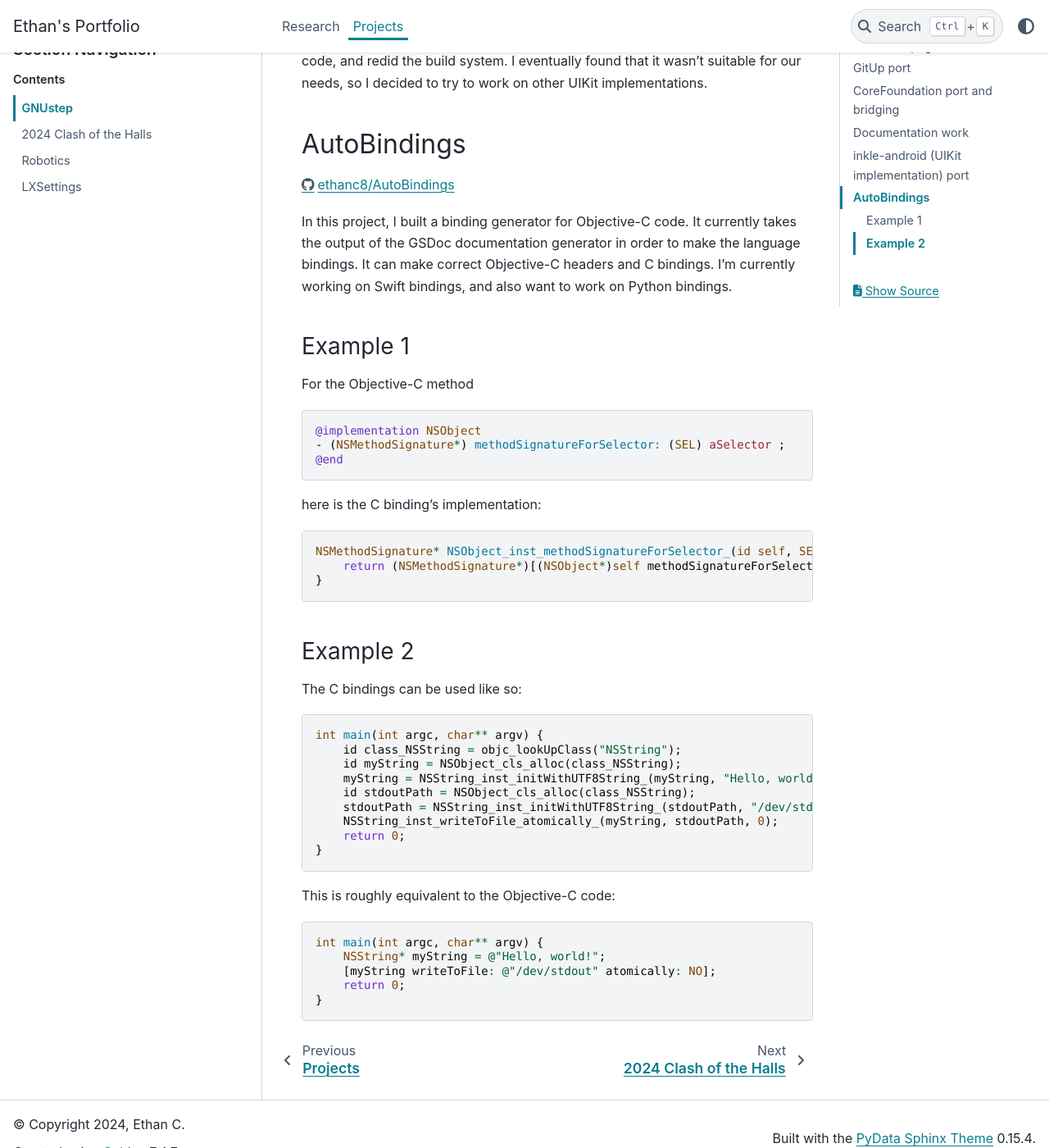
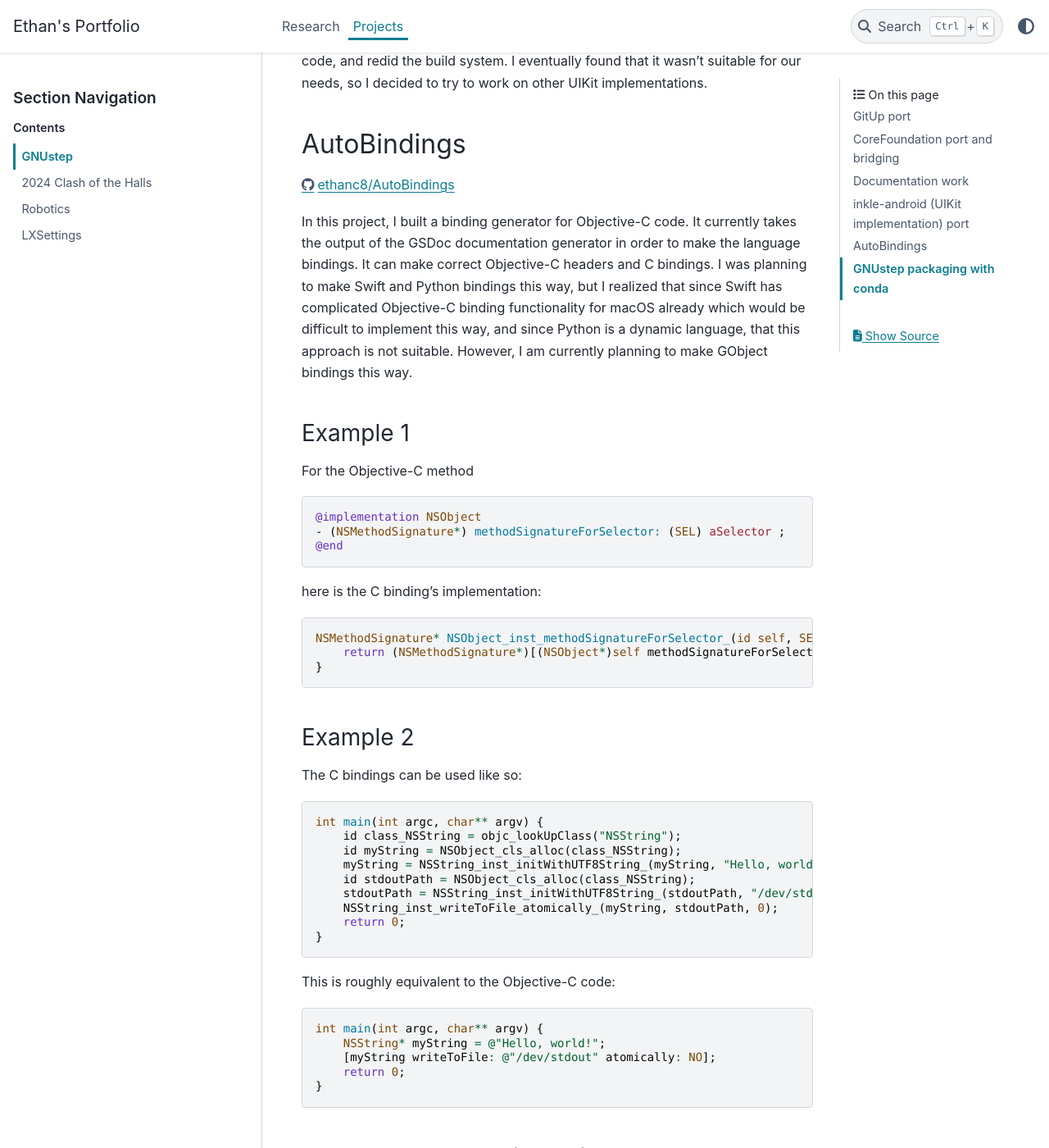
Before and after one commit to ethanc8/Portfolio, a Sphinx documentation site: the page built from source/Projects/GNUstep/index.md, in a window 1280 px wide and 1400 px high, scrolled down 1947 px. Shown: the whole window at 82% size. Built offline with Sphinx 7.4.7 and the PyData theme 0.15.4, drawn with Linux system fonts in a browser that asks for light colours; some of the changed text lies outside the part shown.

Commit message:
Update portfolio

````diff
--- a/source/Projects/GNUstep/index.md
+++ b/source/Projects/GNUstep/index.md
@@ -43,7 +43,7 @@
 
 <https://github.com/ethanc8/AutoBindings>
 
-In this project, I built a binding generator for Objective-C code. It currently takes the output of the GSDoc documentation generator in order to make the language bindings. It can make correct Objective-C headers and C bindings. I'm currently working on Swift bindings, and also want to work on Python bindings.
+In this project, I built a binding generator for Objective-C code. It currently takes the output of the GSDoc documentation generator in order to make the language bindings. It can make correct Objective-C headers and C bindings. I was planning to make Swift and Python bindings this way, but I realized that since Swift has complicated Objective-C binding functionality for macOS already which would be difficult to implement this way, and since Python is a dynamic language, that this approach is not suitable. However, I am currently planning to make GObject bindings this way.
 
 ### Example 1
 
@@ -88,3 +88,9 @@
     return 0;
 }
 ```
+
+## GNUstep packaging with conda
+
+<https://github.com/ethanc8/gnustep-forge-feedstocks>
+
+This project was to package GNUstep with the Conda package manager. Conda makes it much easier to get a working GNUstep environment and to share these environments with others. So far, one can easily get a GNUstep environment up and running, ready to start developing. It would be quite easy to package applications developed in this environment for distribution to end users, and I am working on making that even easier using more modern Conda tools.
````
Also changed, not shown: source/Research/BREAD/index.md (+7 -1 lines).
